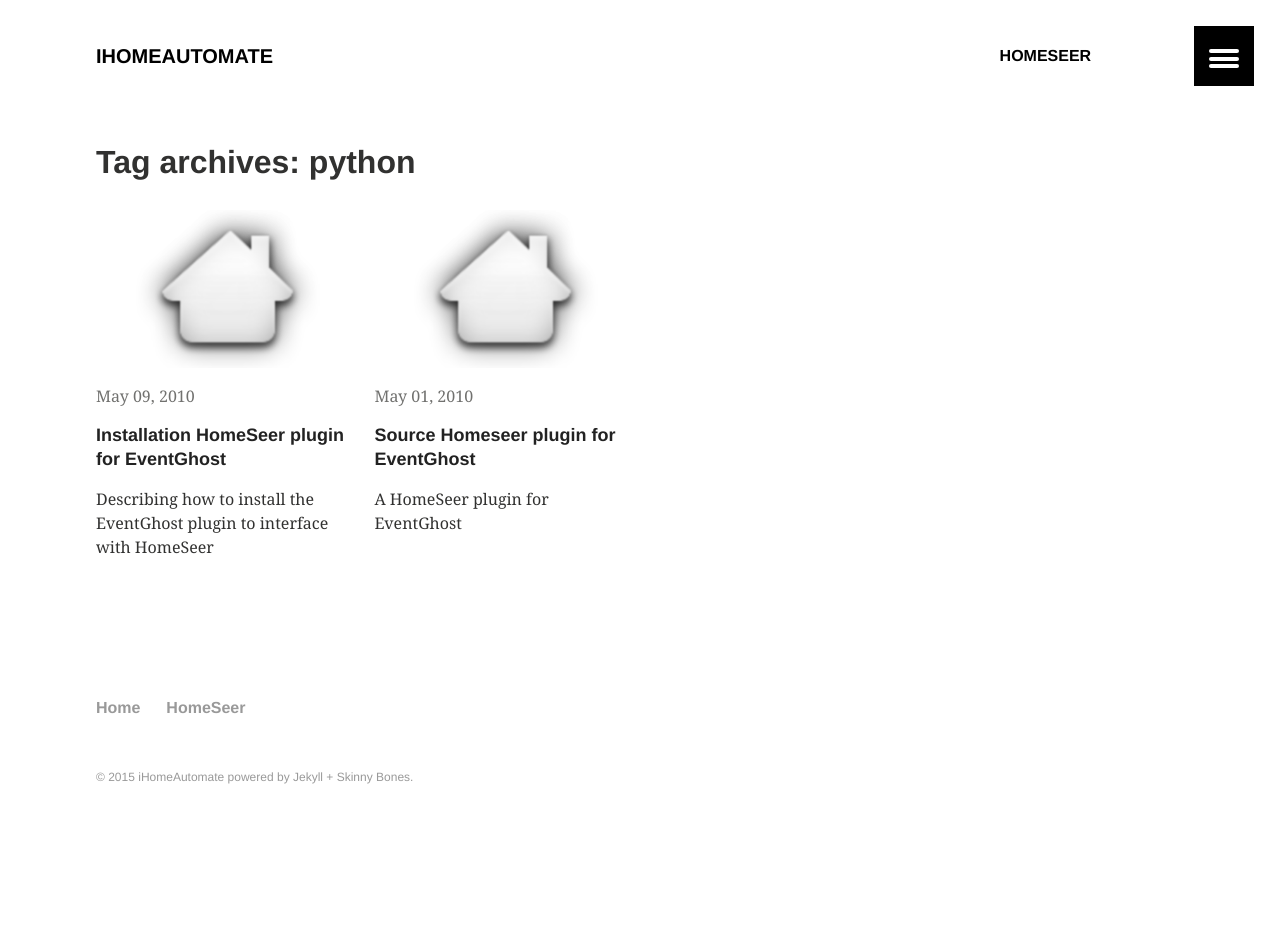
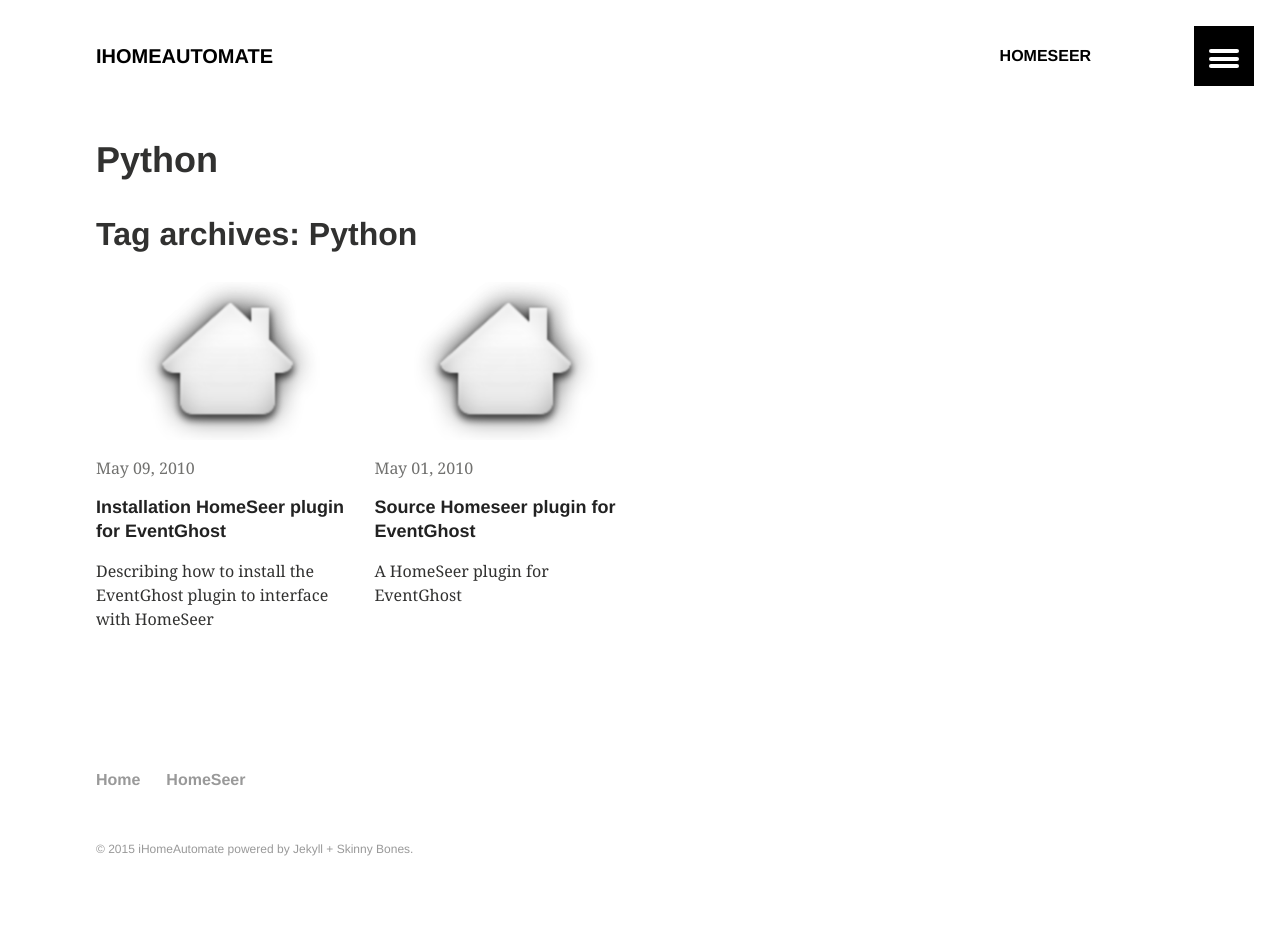
Before and after one commit to ihomeautomate/ihomeautomate.github.io, a Jekyll site: the page built from tag/python/index.md, in a window 1280 px wide. Built offline with Jekyll 4.4.1, drawn with Linux system fonts in a browser that asks for light colours; before the commit the page ends 900 px from its top, so only the background shows below that; some of the changed lines change nothing that is shown.

Commit message:
Article template changes + rework tags

```diff
--- a/_layouts/tag_archive.html
+++ b/_layouts/tag_archive.html
@@ -3,8 +3,8 @@
 ---
 
 {% for data_tag in site.data.tags %}
-  {% if data_tag.slug == post_tag %}
-    {% assign title = data_tag.name %}
+  {% if data_tag.slug == page.tag %}
+    {% assign tagName = data_tag.name %}
   {% endif %}
 {% endfor %}
 
@@ -19,11 +19,11 @@
 		</div><!-- /.page-feature -->
 		{% endif %}
 		<div class="page-title">
-			<h1>{% if title %}{{title}}{% else %}{{ page.title }}{% endif %}</h1>
+			<h1>{% if tagName %}{{tagName}}{% else %}{{ page.title }}{% endif %}</h1>
 			{% if page.excerpt %}
           <h2>{{ page.excerpt }}</h2>
       {% else %}
-          <h2>Tag archives: {{page.tag}}</h2>
+          <h2>Tag archives: {% if tagName %}{{tagName}}{% else %}{{page.tag}}{% endif %}</h2>
       {% endif %}
 		</div>
 		<div class="archive-wrap">
--- a/tag/python/index.md
+++ b/tag/python/index.md
@@ -1,4 +1,5 @@
 ---
 layout: tag_archive
+title: Whut
 tag: python
 ---
```
